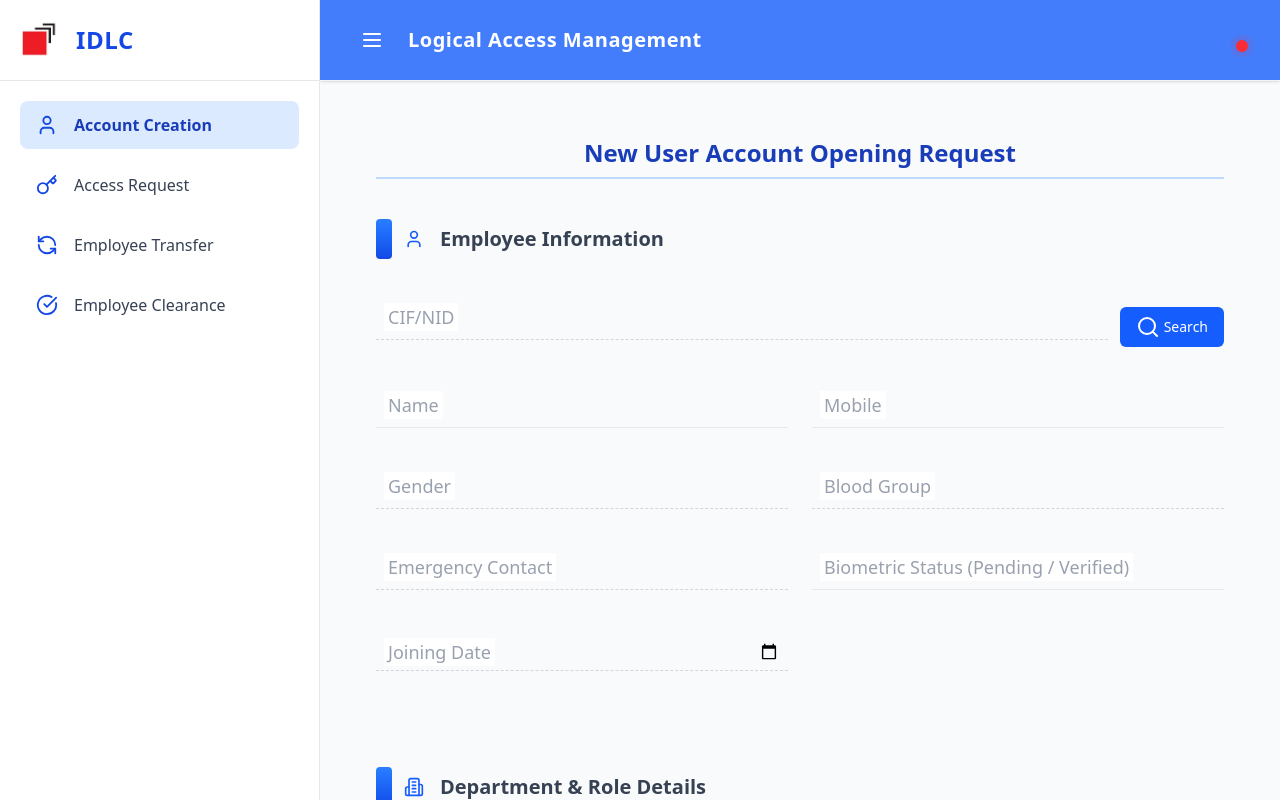
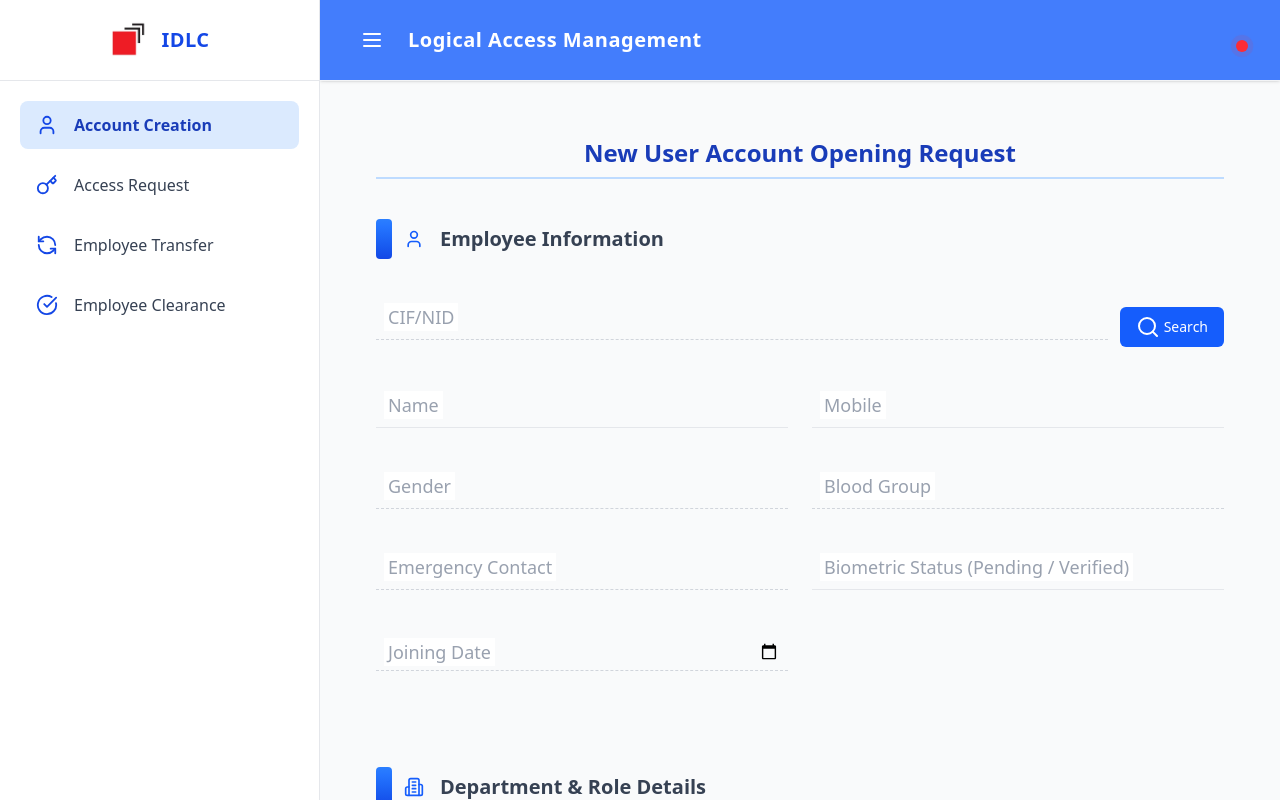
Before and after one commit to Nazmul-karim-tanvir-2nd/lamCodes, a React (Vite) app in the folder lamFrontend/: page / in a window 1280 px wide. Both pictures are taken after a click on the button "Toggle sidebar". Built offline with nearby package versions, Linux system fonts and the light colour scheme.

Commit message:
changed sidebar

```diff
--- a/lamFrontend/src/components/custom/Sidebar.jsx
+++ b/lamFrontend/src/components/custom/Sidebar.jsx
@@ -10,7 +10,6 @@ import {
 import idlclogo from "../../assets/idlclogo.jpg";
 import useSidebarStore from "../../store/useSidebarStore";
 
-// Navigation items declared outside the component
 const navItems = [
     { to: "/", label: "Account Creation", icon: <User size={22} aria-hidden="true" /> },
     { to: "/access-request", label: "Access Request", icon: <Key size={22} aria-hidden="true" /> },
@@ -45,32 +44,35 @@ const Sidebar = () => {
                     w-80
                 `}
             >
-                {/* Header: logo + close button */}
-                <div className="flex items-center justify-between p-5 border-b border-gray-200">
-                    <div className="flex items-center gap-4">
+                {/* Header */}
+                <div className={`
+                    flex items-center p-5 border-b border-gray-200
+                    ${isOpen ? "justify-between md:justify-center" : "justify-center"}
+                `}>
+                    <div className="flex items-center gap-3">
                         <img
                             src={idlclogo}
                             alt="IDLC Logo"
                             className="w-10 h-10 object-contain"
                         />
                         {isOpen && (
-                            <h1 className="text-2xl font-bold text-blue-700 tracking-wide">
+                            <h1 className="text-xl font-bold text-blue-700 tracking-wide">
                                 IDLC
                             </h1>
                         )}
                     </div>
 
-                    {/* Mobile close button */}
+                    {/* Close button only visible on mobile */}
                     <button
                         onClick={closeSidebar}
-                        className="md:hidden text-gray-500 hover:text-red-500"
+                        className="md:hidden text-gray-500 hover:text-red-500 ml-auto"
                         aria-label="Close sidebar"
                     >
                         <X size={24} />
                     </button>
                 </div>
 
-                {/* Navigation Links */}
+                {/* Navigation */}
                 <nav className="flex-1 p-5 space-y-3">
                     {navItems.map(({ to, label, icon }) => (
                         <NavLink
@@ -80,7 +82,7 @@ const Sidebar = () => {
                             onClick={closeSidebar}
                             className={({ isActive }) =>
                                 `group flex items-center px-4 py-3 rounded-lg text-base font-medium transition-colors
-                                 ${isActive
+                                ${isActive
                                     ? "bg-blue-100 text-blue-800 font-semibold"
                                     : "text-gray-700 hover:bg-blue-50 hover:text-blue-700"}`
                             }
```
